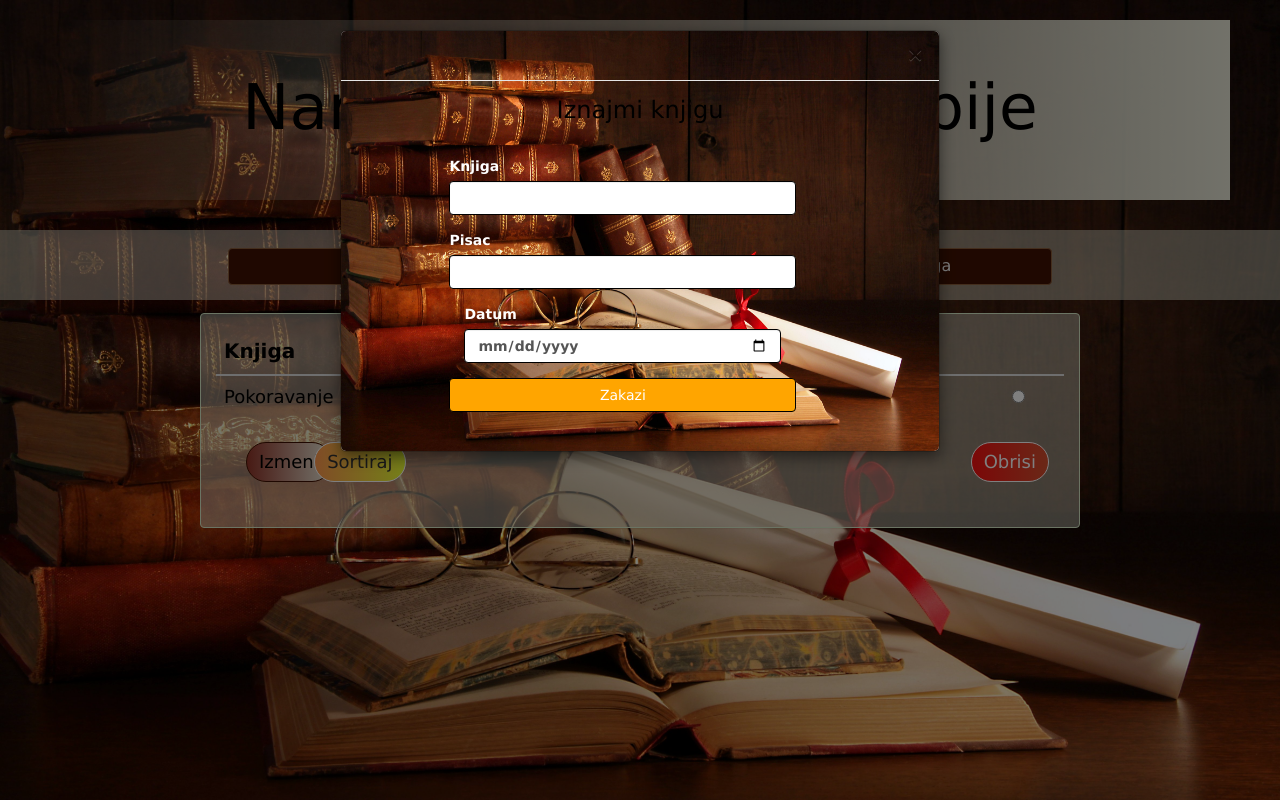
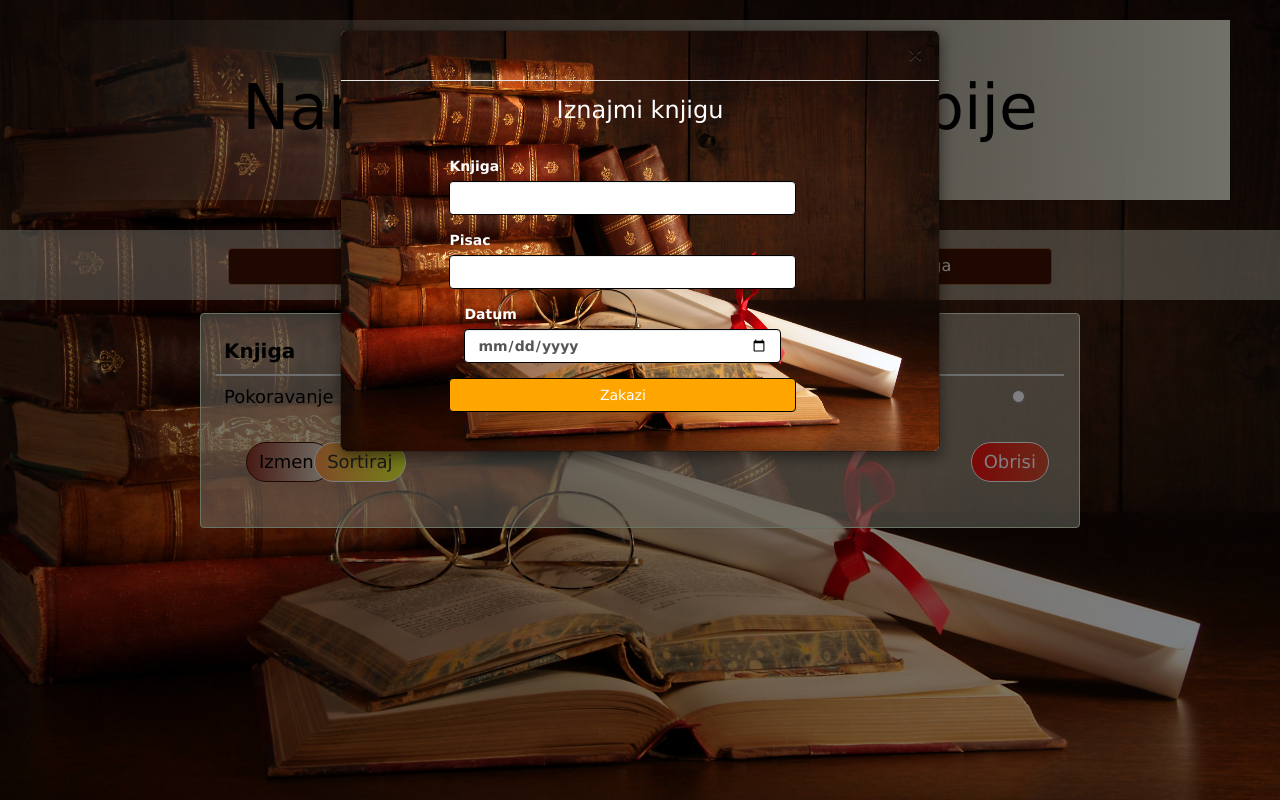
Before and after one commit to DavidCuturilo/ITEH_PHP, a PHP site: page /home.php in a window 1280 px wide, after a click on "Iznajmi knjigu". Run offline with PHP 8.4, Linux system fonts and the light colour scheme; the visitor is signed in with stand-in values (Sample User, id 1); data comes from the database, SQL or seed files in the repository.

Commit message:
modal:  color chaged

```diff
--- a/css/home.css
+++ b/css/home.css
@@ -61,7 +61,7 @@ body{
     margin-bottom: 8%;
     margin-top: -5%;
     text-align: center;
-    color: #0062cc;
+    color: white !important;
 }
 
 .prijava-form {
```
